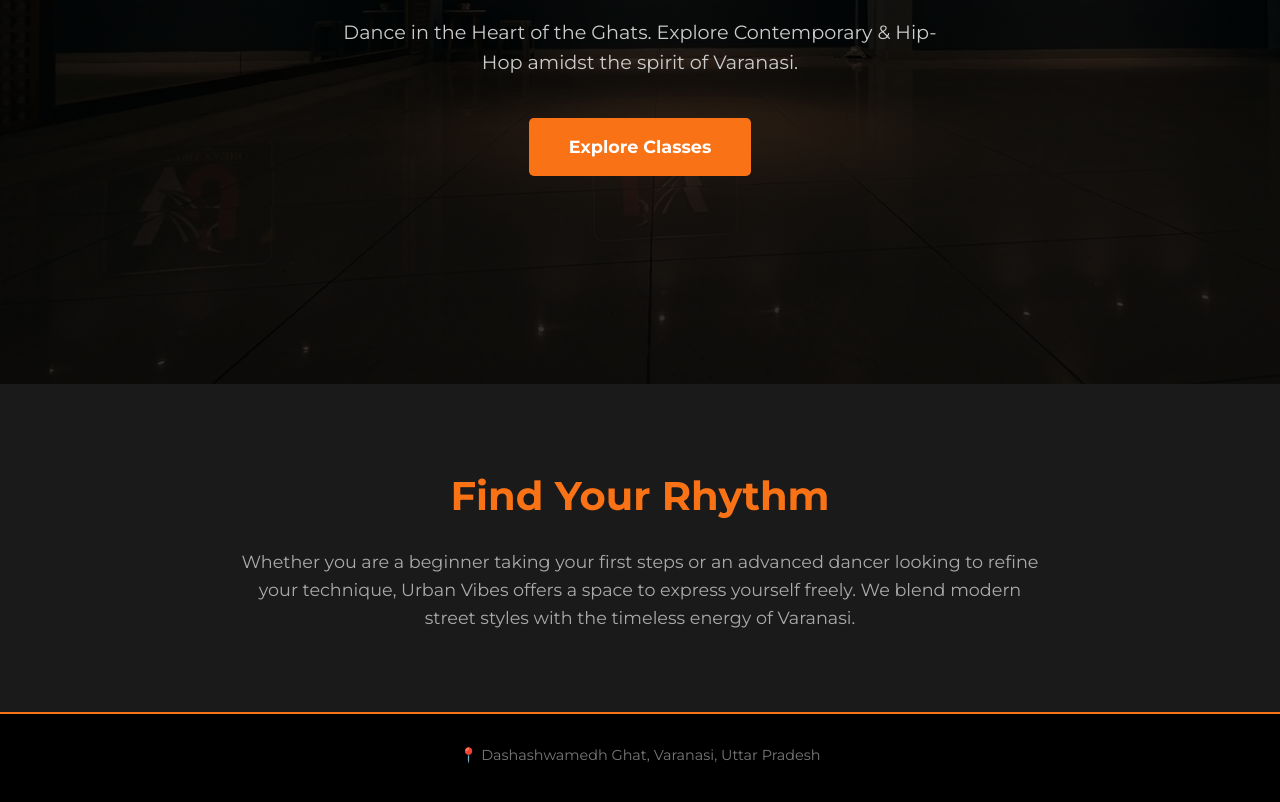
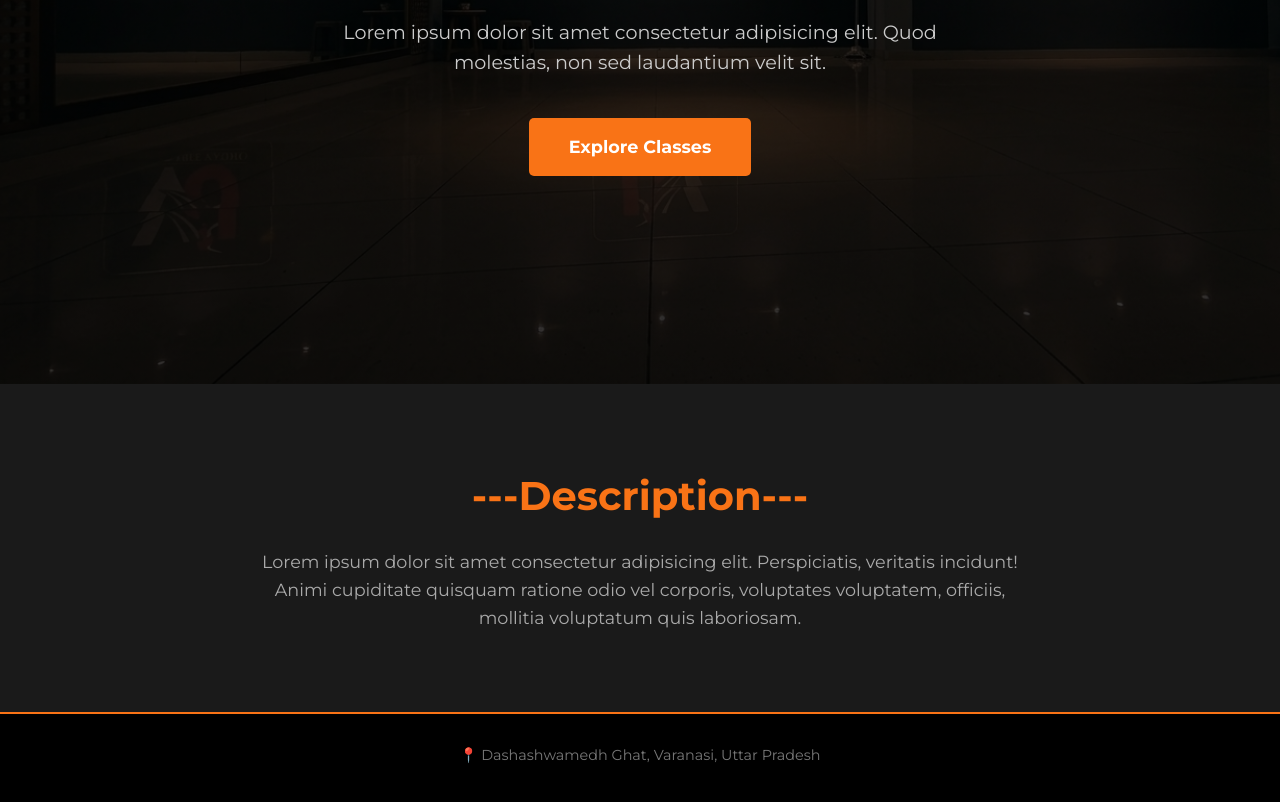
Before and after one commit to Jeanfrost07/Urban-vibes, a plain HTML site: page index.html in a window 1280 px wide. Shown: the part 416-1218 px from the top of the page. Drawn offline with Linux system fonts and the light colour scheme.

Commit message:
description updated

```diff
--- a/index.html
+++ b/index.html
@@ -171,13 +171,13 @@
 
     <header class="hero">
         <h1>Move. Connect. <br><span>Feel the Beat.</span></h1>
-        <p>Dance in the Heart of the Ghats. Explore Contemporary & Hip-Hop amidst the spirit of Varanasi.</p>
+        <p>Lorem ipsum dolor sit amet consectetur adipisicing elit. Quod molestias, non sed laudantium velit sit.</p>
         <a href="classes.html" class="cta-btn">Explore Classes</a>
     </header>
 
     <section class="info-section">
-        <h2>Find Your Rhythm</h2>
-        <p>Whether you are a beginner taking your first steps or an advanced dancer looking to refine your technique, Urban Vibes offers a space to express yourself freely. We blend modern street styles with the timeless energy of Varanasi.</p>
+        <h2>---Description---</h2>
+        <p>Lorem ipsum dolor sit amet consectetur adipisicing elit. Perspiciatis, veritatis incidunt! Animi cupiditate quisquam ratione odio vel corporis, voluptates voluptatem, officiis, mollitia voluptatum quis laboriosam.</p>
     </section>
 
     <footer>
```
